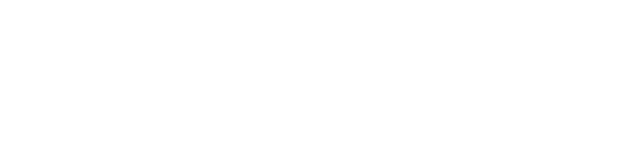
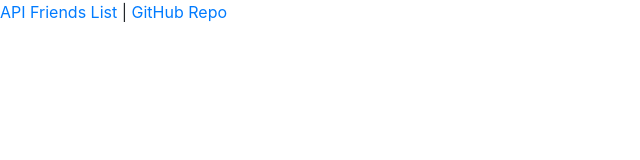
Before and after one commit to w3fl3x/FriendFinder, a website: page app/public/survey.html in a window 1280 px wide. Shown: the whole page, without its empty margins (0-640 px from the left). Drawn offline with nearby package versions, Linux system fonts and the light colour scheme.

Commit message:
Add footer to survey.html

```diff
--- a/app/public/survey.html
+++ b/app/public/survey.html
@@ -19,5 +19,11 @@
 </head>
 <body>
 
+
+
+    <footer class="footer">
+        <p><a href="/api/friends">API Friends List</a> | <a href="https://github.com/w3fl3x/FriendFinder">GitHub Repo</a></p>
+    </footer>
+
 </body>
 </html>
```
